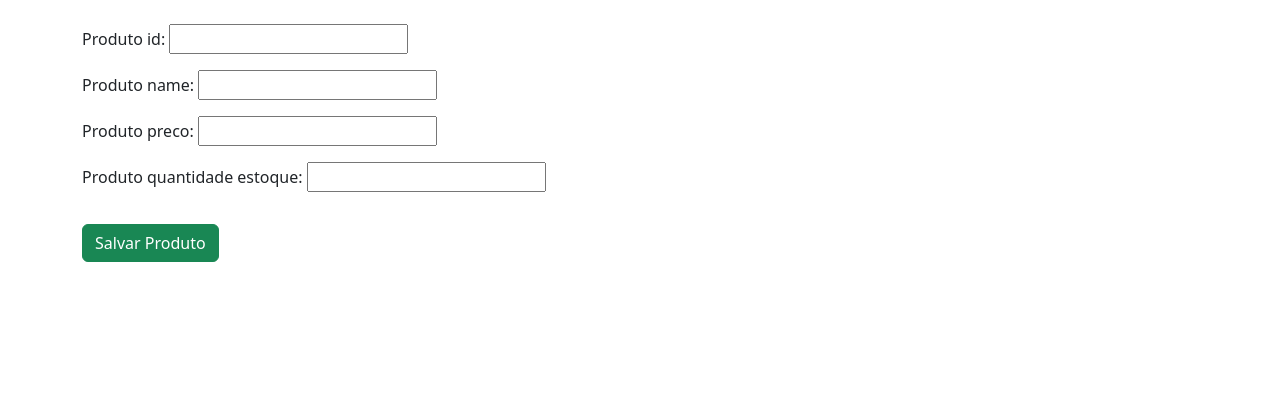
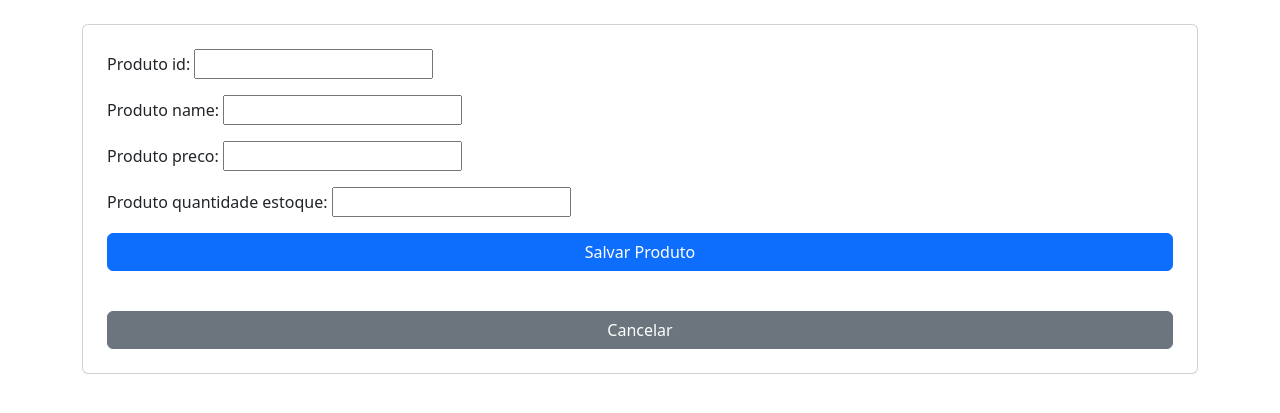
Before and after one commit to PauloRobertoLemos/Projeto_Loja, a Django app: page /create/ in a window 1280 px wide. Shown: the part 56-469 px from the top of the page. Run offline with Django 5.2, Linux system fonts and the light colour scheme.

Commit message:
termino da criação do criar produto

```diff
--- a/produto/templates/create.html
+++ b/produto/templates/create.html
@@ -2,10 +2,11 @@
 {% block title %}Create Produto{% endblock %}
 {% block container %}
 
-<form method="POST" class="form">
+<form method="POST" class="form-group card p-4">
     {% csrf_token %}
     {{ form.as_p }}
-    <button type="submit" class="btn btn-success mt-3">Salvar Produto</button>
+    <button type="submit" class="btn btn-primary">Salvar Produto</button><br>
+    <a href="{% url 'list' %}" class="btn btn-secondary mt-3">Cancelar</a>
 </form>
 
 {% endblock %}
```
